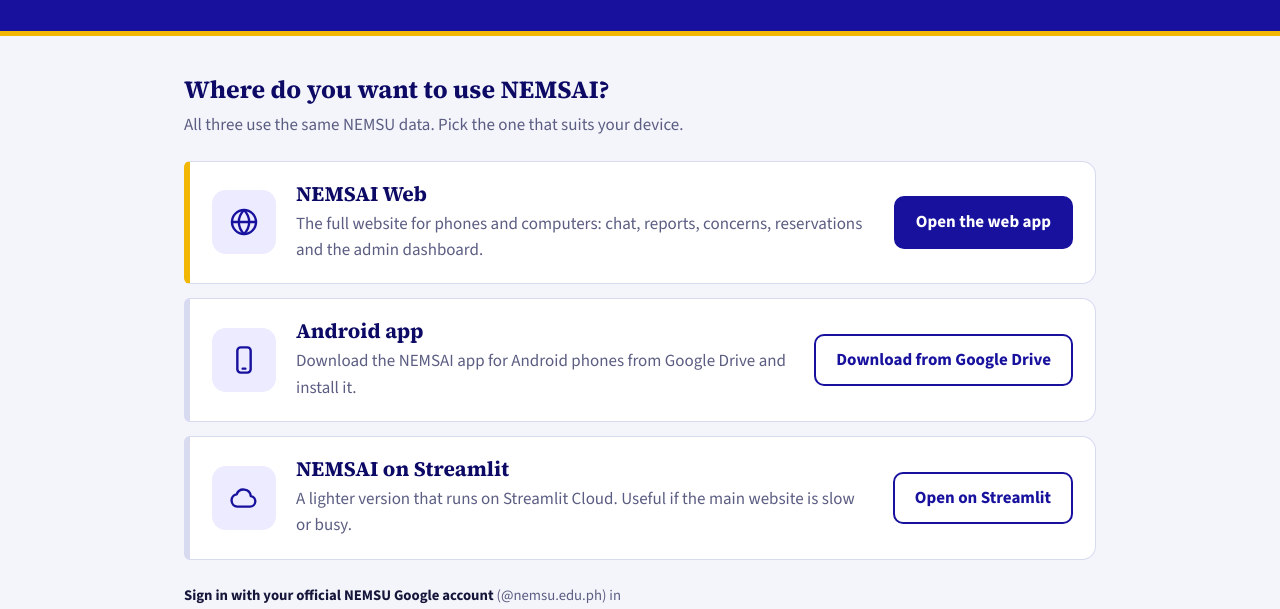
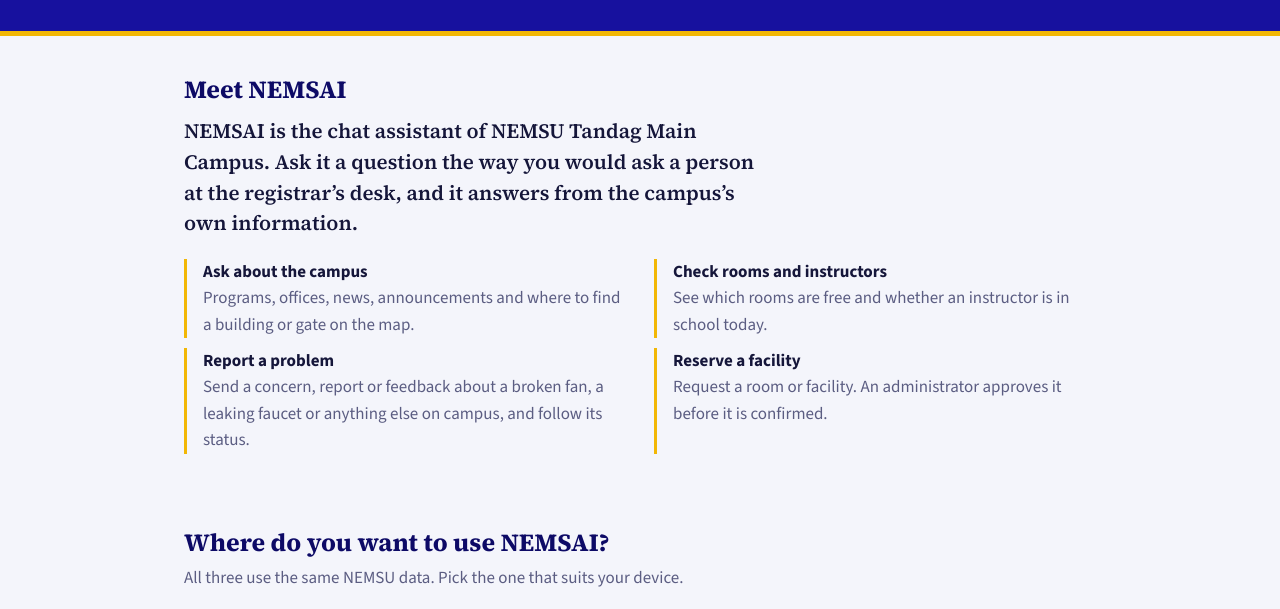
Before and after one commit to jpconwi/nemsaiLandingPage, a plain HTML site: page index.html in a window 1280 px wide. Shown: the part 153-762 px from the top of the page. Drawn offline with nearby package versions, Linux system fonts and the light colour scheme.

Commit message:
Update index.html

```diff
--- a/index.html
+++ b/index.html
@@ -39,6 +39,17 @@
   .masthead img { width: 88px; height: 88px; flex: none; }
   .masthead h1 { font-family: var(--serif); font-size: clamp(2.1rem, 6vw, 3.2rem); line-height: 1.05; letter-spacing: -.01em; }
   .masthead p { margin-top: 8px; color: #d7d9ff; font-size: 1.05rem; max-width: 34ch; }
+
+
+  /* ---- intro ---- */
+  .intro { max-width: 960px; margin: 0 auto; padding: 34px 24px 0; }
+  .intro h2 { font-family: var(--serif); color: var(--blue-deep); font-size: 1.55rem; }
+  .intro .big { font-family: var(--serif); font-size: 1.28rem; line-height: 1.5; margin-top: 8px; max-width: 52ch; }
+  .can { list-style: none; margin-top: 20px; display: grid; gap: 10px 28px; grid-template-columns: repeat(2, 1fr); }
+  .can li { padding-left: 16px; border-left: 3px solid var(--gold); color: var(--muted); }
+  .can strong { display: block; color: var(--ink); }
+  .divider { max-width: 960px; margin: 34px auto 0; padding: 0 24px; }
+  .divider hr { border: 0; border-top: 1px solid var(--line); }
 
   /* ---- the three ways in ---- */
   main { flex: 1; width: 100%; max-width: 960px; margin: 0 auto; padding: 34px 24px 12px; }
@@ -86,6 +97,9 @@
     .masthead-inner { gap: 16px; padding: 26px 18px; }
     .masthead img { width: 68px; height: 68px; }
     main { padding: 26px 16px 8px; }
+    .intro { padding: 26px 16px 0; }
+    .divider { padding: 0 16px; margin-top: 26px; }
+    .can { grid-template-columns: 1fr; }
     .way { grid-template-columns: 52px 1fr; padding: 18px 16px; }
     .way .icon { width: 52px; height: 52px; grid-row: 1; }
     .way .icon svg { width: 26px; height: 26px; }
@@ -106,6 +120,19 @@
     </div>
   </div>
 </header>
+
+<section class="intro" aria-labelledby="intro-title">
+  <h2 id="intro-title">Meet NEMSAI</h2>
+  <p class="big">NEMSAI is the chat assistant of NEMSU Tandag Main Campus. Ask it a question the way you would ask a person at the registrar&rsquo;s desk, and it answers from the campus&rsquo;s own information.</p>
+  <ul class="can">
+    <li><strong>Ask about the campus</strong>Programs, offices, news, announcements and where to find a building or gate on the map.</li>
+    <li><strong>Check rooms and instructors</strong>See which rooms are free and whether an instructor is in school today.</li>
+    <li><strong>Report a problem</strong>Send a concern, report or feedback about a broken fan, a leaking faucet or anything else on campus, and follow its status.</li>
+    <li><strong>Reserve a facility</strong>Request a room or facility. An administrator approves it before it is confirmed.</li>
+  </ul>
+</section>
+
+<div class="divider"><hr></div>
 
 <main>
   <h2>Where do you want to use NEMSAI?</h2>
```
